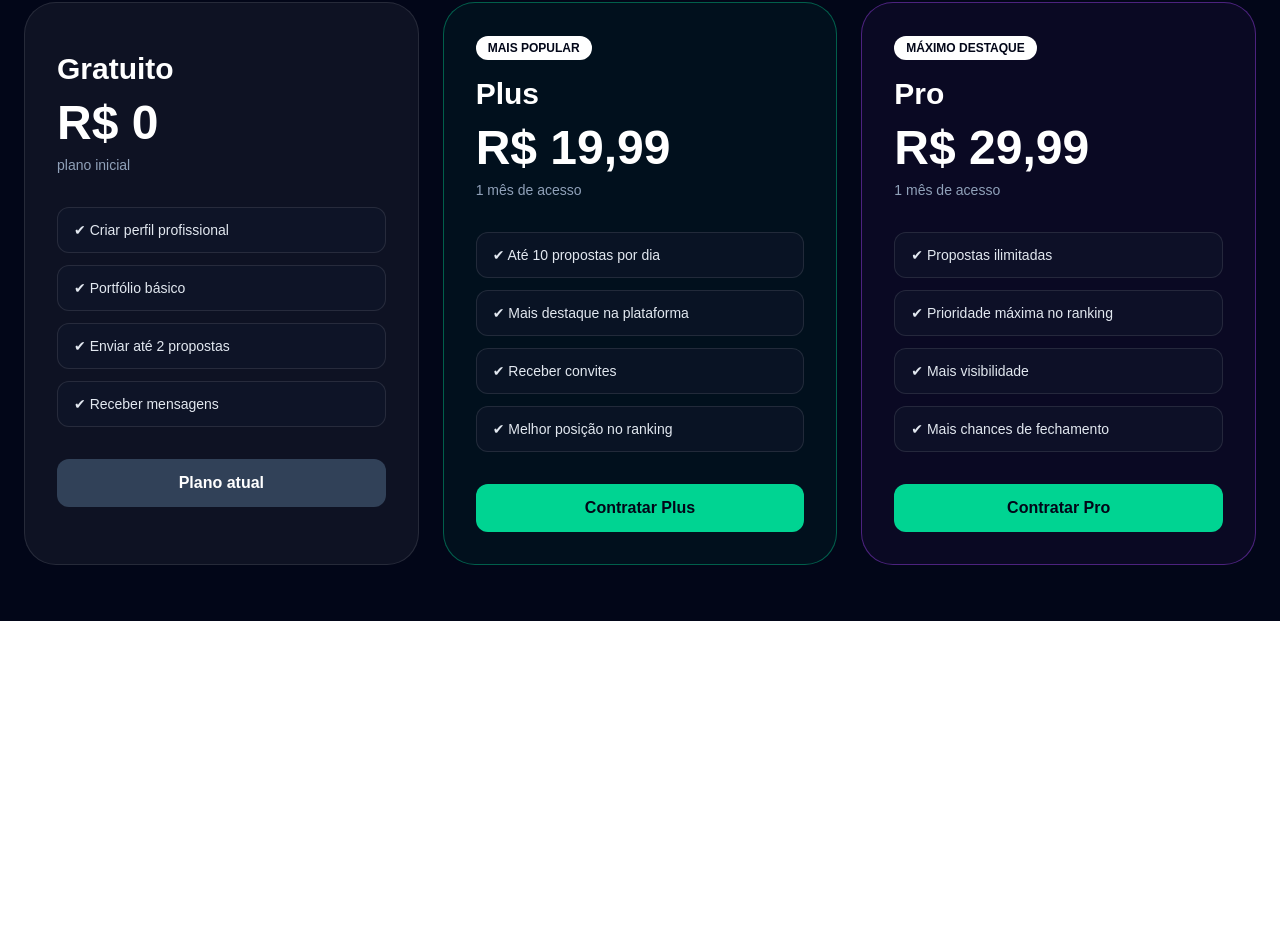
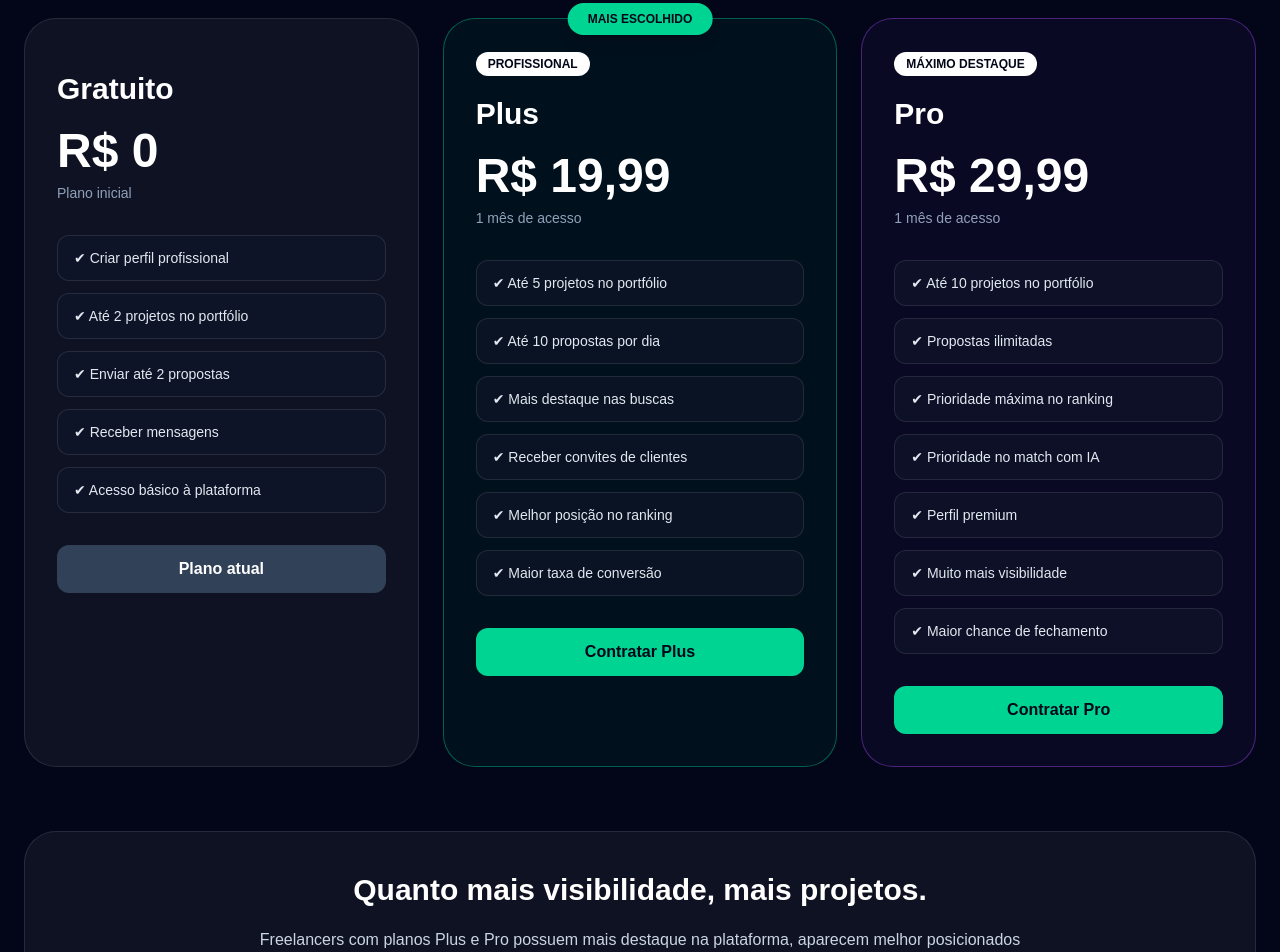
Before and after one commit to Klecio1989/freelabrasil, a Next.js app: page /planos in a window 1280 px wide. Shown: the part 413-1365 px from the top of the page. Before the commit the page ends 1034 px from the top, so only its background shows below. Built offline with nearby package versions, Linux system fonts and the light colour scheme; no server answers.

Commit message:
atualiza beneficios dos planos

```diff
--- a/app/perfil/page.tsx
+++ b/app/perfil/page.tsx
@@ -64,9 +64,9 @@ export default function PerfilPage() {
   }, []);
 
   function limitePortfolio(plano?: string) {
-    if (plano === "pro") return 30;
-    if (plano === "plus") return 10;
-    return 5;
+    if (plano === "pro") return 10;
+    if (plano === "plus") return 5;
+    return 2;
   }
 
   async function carregarPortfolio(usuarioId: string) {
--- a/app/planos/page.tsx
+++ b/app/planos/page.tsx
@@ -12,7 +12,10 @@ export default function PlanosPage() {
 
   useEffect(() => {
     const user = localStorage.getItem("freelabrasil_usuario");
-    if (user) setUsuario(JSON.parse(user));
+
+    if (user) {
+      setUsuario(JSON.parse(user));
+    }
   }, []);
 
   const precos = {
@@ -21,6 +24,7 @@ export default function PlanosPage() {
       trimestral: 54.9,
       anual: 199,
     },
+
     pro: {
       mensal: 29.99,
       trimestral: 84.9,
@@ -38,6 +42,7 @@ export default function PlanosPage() {
   function textoDuracao() {
     if (duracao === "mensal") return "1 mês de acesso";
     if (duracao === "trimestral") return "3 meses de acesso";
+
     return "12 meses de acesso";
   }
 
@@ -55,6 +60,7 @@ export default function PlanosPage() {
         headers: {
           "Content-Type": "application/json",
         },
+
         body: JSON.stringify({
           plano,
           duracao,
@@ -70,7 +76,8 @@ export default function PlanosPage() {
         return;
       }
 
-      window.location.href = data.sandbox_init_point || data.init_point;
+      window.location.href =
+        data.sandbox_init_point || data.init_point;
     } catch (error) {
       console.error(error);
       alert("Erro ao conectar com pagamento.");
@@ -86,6 +93,7 @@ export default function PlanosPage() {
     beneficios,
     destaque,
     cor,
+    recomendado,
   }: {
     titulo: string;
     plano: "gratuito" | PlanoPago;
@@ -93,27 +101,42 @@ export default function PlanosPage() {
     beneficios: string[];
     destaque?: string;
     cor: string;
+    recomendado?: boolean;
   }) {
     const ativo = (usuario?.plano || "gratuito") === plano;
 
     return (
-      <div className={`rounded-[2rem] border p-8 ${cor}`}>
+      <div
+        className={`relative rounded-[2rem] border p-8 transition hover:scale-[1.02] ${cor}`}
+      >
+        {recomendado && (
+          <div className="absolute -top-4 left-1/2 -translate-x-1/2 rounded-full bg-emerald-400 px-5 py-2 text-xs font-black text-slate-950 shadow-lg">
+            MAIS ESCOLHIDO
+          </div>
+        )}
+
         {destaque && (
-          <span className="inline-block rounded-full bg-white px-3 py-1 text-xs font-bold text-slate-950">
+          <span className="inline-block rounded-full bg-white px-3 py-1 text-xs font-black text-slate-950">
             {destaque}
           </span>
         )}
 
-        <h2 className="mt-4 text-3xl font-black">{titulo}</h2>
+        <h2 className="mt-5 text-3xl font-black">
+          {titulo}
+        </h2>
 
-        <p className="mt-3 text-5xl font-black">{preco}</p>
+        <p className="mt-5 text-5xl font-black">
+          {preco}
+        </p>
 
         <p className="mt-2 text-sm text-slate-400">
-          {plano === "gratuito" ? "plano inicial" : textoDuracao()}
+          {plano === "gratuito"
+            ? "Plano inicial"
+            : textoDuracao()}
         </p>
 
         {duracao === "anual" && plano !== "gratuito" && (
-          <p className="mt-3 rounded-full bg-emerald-400/10 px-3 py-2 text-sm font-bold text-emerald-300">
+          <p className="mt-4 rounded-full bg-emerald-400/10 px-3 py-2 text-sm font-bold text-emerald-300">
             🔥 Melhor custo-benefício
           </p>
         )}
@@ -140,7 +163,7 @@ export default function PlanosPage() {
           <button
             onClick={() => contratarPlano(plano)}
             disabled={carregando === plano}
-            className="mt-8 w-full rounded-xl bg-emerald-400 px-6 py-3 font-bold text-slate-950 disabled:opacity-60"
+            className="mt-8 w-full rounded-xl bg-emerald-400 px-6 py-3 font-black text-slate-950 transition hover:scale-[1.01] disabled:opacity-60"
           >
             {carregando === plano
               ? "Gerando pagamento..."
@@ -160,22 +183,28 @@ export default function PlanosPage() {
   return (
     <main className="min-h-screen bg-slate-950 px-6 py-14 text-white">
       <div className="mx-auto max-w-7xl">
+
         <div className="text-center">
           <span className="inline-flex rounded-full border border-emerald-400/20 bg-emerald-400/10 px-3 py-1 text-xs font-semibold text-emerald-300">
             Planos FreelaBrasil
           </span>
 
-          <h1 className="mt-5 text-5xl font-black">Escolha seu plano</h1>
+          <h1 className="mt-5 text-5xl font-black">
+            Escolha seu plano
+          </h1>
 
-          <p className="mt-4 text-slate-300">
-            Ganhe mais visibilidade, propostas e oportunidades.
+          <p className="mt-5 text-lg text-slate-300">
+            Tenha mais visibilidade, envie mais propostas
+            e aumente suas chances de fechar projetos.
           </p>
         </div>
 
+        {/* duração */}
         <div className="mx-auto mt-10 flex max-w-xl justify-center rounded-2xl border border-white/10 bg-white/5 p-2">
+
           <button
             onClick={() => setDuracao("mensal")}
-            className={`flex-1 rounded-xl px-4 py-3 font-bold ${
+            className={`flex-1 rounded-xl px-4 py-3 font-bold transition ${
               duracao === "mensal"
                 ? "bg-emerald-400 text-slate-950"
                 : "text-white"
@@ -186,7 +215,7 @@ export default function PlanosPage() {
 
           <button
             onClick={() => setDuracao("trimestral")}
-            className={`flex-1 rounded-xl px-4 py-3 font-bold ${
+            className={`flex-1 rounded-xl px-4 py-3 font-bold transition ${
               duracao === "trimestral"
                 ? "bg-emerald-400 text-slate-950"
                 : "text-white"
@@ -197,7 +226,7 @@ export default function PlanosPage() {
 
           <button
             onClick={() => setDuracao("anual")}
-            className={`flex-1 rounded-xl px-4 py-3 font-bold ${
+            className={`flex-1 rounded-xl px-4 py-3 font-bold transition ${
               duracao === "anual"
                 ? "bg-emerald-400 text-slate-950"
                 : "text-white"
@@ -207,7 +236,10 @@ export default function PlanosPage() {
           </button>
         </div>
 
-        <div className="mt-12 grid gap-6 lg:grid-cols-3">
+        {/* cards */}
+        <div className="mt-14 grid gap-6 lg:grid-cols-3">
+
+          {/* gratuito */}
           <PlanoCard
             titulo="Gratuito"
             plano="gratuito"
@@ -215,26 +247,32 @@ export default function PlanosPage() {
             cor="border-white/10 bg-white/5"
             beneficios={[
               "Criar perfil profissional",
-              "Portfólio básico",
+              "Até 2 projetos no portfólio",
               "Enviar até 2 propostas",
               "Receber mensagens",
+              "Acesso básico à plataforma",
             ]}
           />
 
+          {/* plus */}
           <PlanoCard
             titulo="Plus"
             plano="plus"
             preco={formatarPreco(precos.plus[duracao])}
-            destaque="MAIS POPULAR"
+            destaque="PROFISSIONAL"
+            recomendado
             cor="border-emerald-400/40 bg-emerald-400/5"
             beneficios={[
+              "Até 5 projetos no portfólio",
               "Até 10 propostas por dia",
-              "Mais destaque na plataforma",
-              "Receber convites",
+              "Mais destaque nas buscas",
+              "Receber convites de clientes",
               "Melhor posição no ranking",
+              "Maior taxa de conversão",
             ]}
           />
 
+          {/* pro */}
           <PlanoCard
             titulo="Pro"
             plano="pro"
@@ -242,13 +280,31 @@ export default function PlanosPage() {
             destaque="MÁXIMO DESTAQUE"
             cor="border-purple-500/40 bg-purple-500/5"
             beneficios={[
+              "Até 10 projetos no portfólio",
               "Propostas ilimitadas",
               "Prioridade máxima no ranking",
-              "Mais visibilidade",
-              "Mais chances de fechamento",
+              "Prioridade no match com IA",
+              "Perfil premium",
+              "Muito mais visibilidade",
+              "Maior chance de fechamento",
             ]}
           />
         </div>
+
+        {/* bloco final */}
+        <div className="mt-16 rounded-[2rem] border border-white/10 bg-white/5 p-10 text-center">
+          <h2 className="text-3xl font-black">
+            Quanto mais visibilidade, mais projetos.
+          </h2>
+
+          <p className="mt-4 text-slate-300 max-w-3xl mx-auto leading-8">
+            Freelancers com planos Plus e Pro possuem mais destaque
+            na plataforma, aparecem melhor posicionados nas buscas,
+            recebem mais convites e aumentam significativamente suas
+            chances de fechamento.
+          </p>
+        </div>
+
       </div>
     </main>
   );
```
